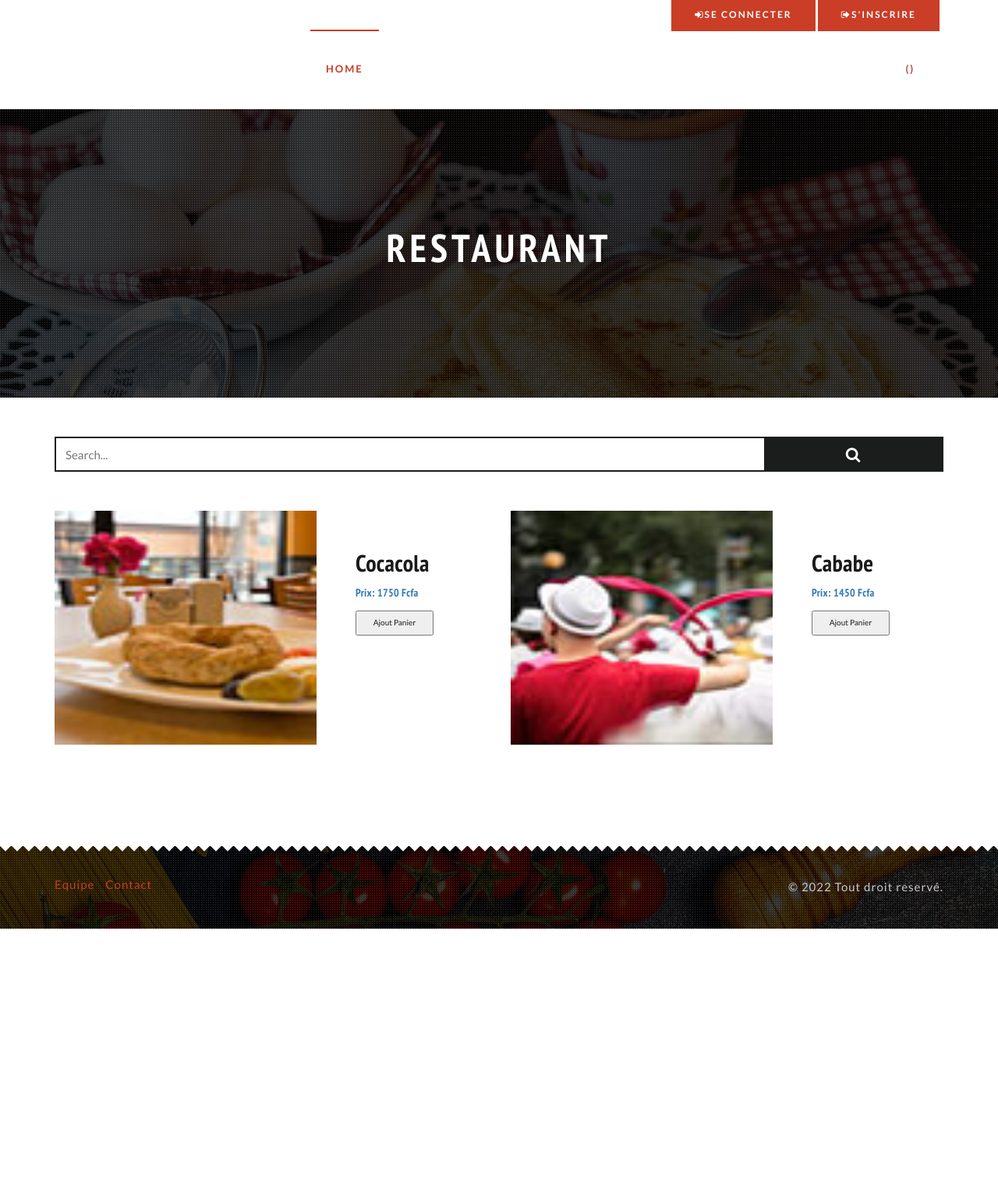
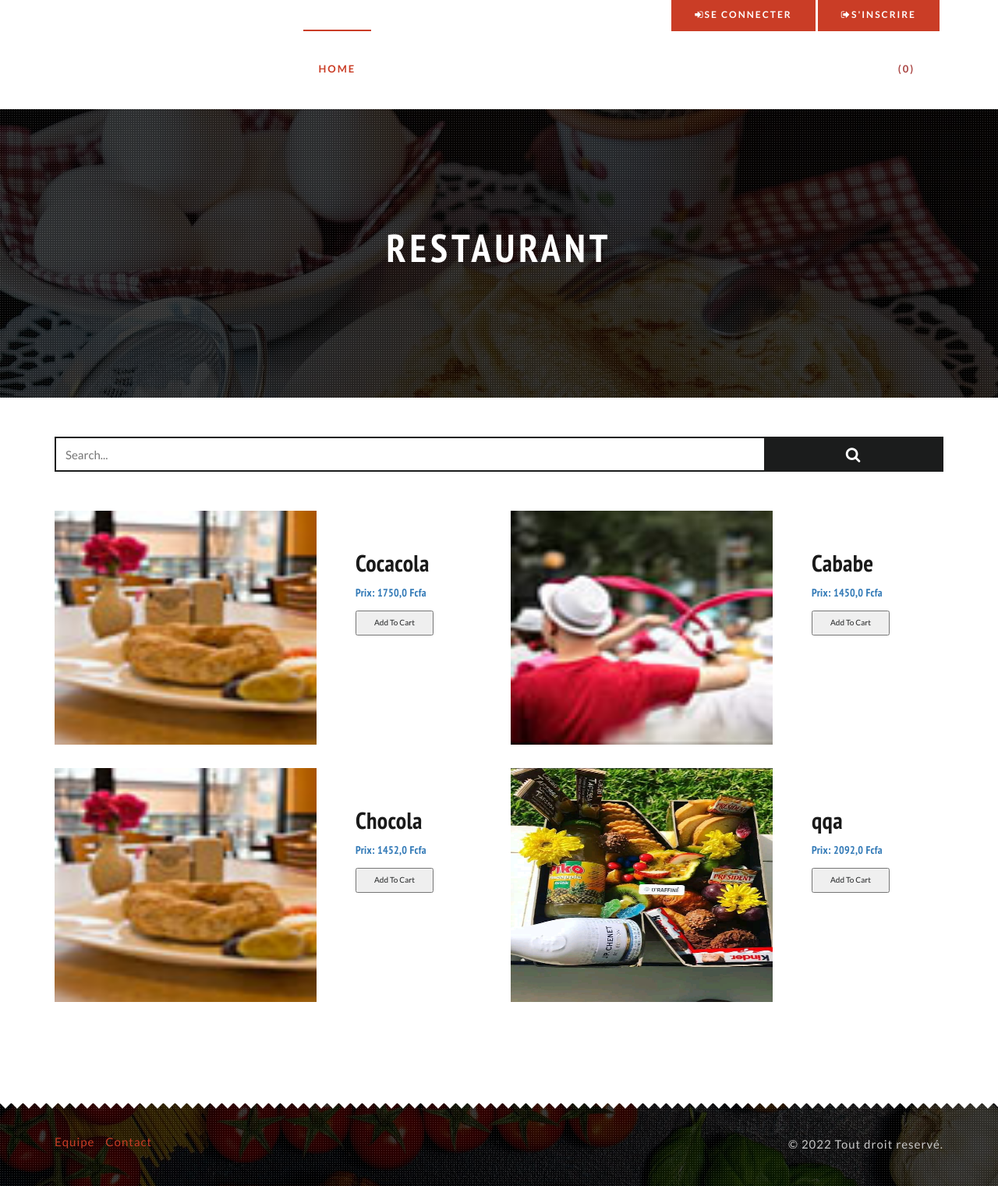
Before and after one commit to fobaAlinetBlaise/Restaurant_django, a Django app: page /menu/ in a window 1280 px wide. Shown: the whole page at 78% size. Before the commit the page ends 1191 px from the top, so only its background shows below. Run offline with Django 4.2, Linux system fonts and the light colour scheme; data comes from the database, SQL or seed files in the repository; tables that the repository leaves empty hold one stand-in row (values such as "Sample post"); some libraries are stand-ins or nearby versions.

Commit message:
Travail sur Panier

```diff
--- a/restaurant/settings.py
+++ b/restaurant/settings.py
@@ -50,6 +50,7 @@
     'django.contrib.staticfiles',
     'restaurant_app',
     'dashboard',
+    'cart',
     'crispy_forms',
     'allauth', # new
     'allauth.account', # new
@@ -81,6 +82,7 @@
                 'django.template.context_processors.request',
                 'django.contrib.auth.context_processors.auth',
                 'django.contrib.messages.context_processors.messages',
+                'cart.context_processor.cart_total_amount',
             ],
         },
     },
@@ -88,6 +90,7 @@
 
 WSGI_APPLICATION = 'restaurant.wsgi.application'
 
+CART_SESSION_ID = 'cart'
 
 # Database
 # https://docs.djangoproject.com/en/4.0/ref/settings/#databases
--- a/restaurant_app/models.py
+++ b/restaurant_app/models.py
@@ -165,10 +165,10 @@
 
 class Menu(models.Model):
     name = models.CharField(max_length = 200,null=False, blank = False)
-    prix = models.IntegerField(default=0, null=False, blank = False)
+    price = models.FloatField(default=0, null=False, blank = False)
     categorie = models.ForeignKey(Categorie, on_delete=models.CASCADE, blank=False, null=False)
     restaurant = models.ForeignKey(User, on_delete=models.CASCADE, blank=False, null=False)
-    photo = models.ImageField(upload_to='images', blank=False, null=False)
+    image = models.ImageField(upload_to='images', blank=False, null=False)
     quantite = models.IntegerField(blank=True, default=1, null=True)
     description = models.TextField(blank=False, null=False)
     Timestamp = models.DateTimeField(auto_now=False, auto_now_add=True)
--- a/restaurant_app/urls.py
+++ b/restaurant_app/urls.py
@@ -1,6 +1,5 @@
 from .views import *
 from django.urls import path
-
 
 urlpatterns = [
     path('', home_view, name= 'home'),
@@ -14,4 +13,15 @@
     path('team/', team_view, name= 'team'),
     path('blog/', blog_view, name= 'blog'),
     path('blog/<slug:slug>/', blog_detail_view, name= 'blogdetail'),
+
+
+    path('cart/add/<int:id>/', cart_add, name='cart_add'),
+    path('cart/item_clear/<int:id>/', item_clear, name='item_clear'),
+    path('cart/item_increment/<int:id>/', item_increment, name='item_increment'),
+    path('cart/item_decrement/<int:id>/', item_decrement, name='item_decrement'),
+    path('cart/cart_clear/', cart_clear, name='cart_clear'),
+    path('cart/cart-detail/', cart_detail,name='cart_detail'),
+
+
+
 ]
--- a/restaurant_app/views.py
+++ b/restaurant_app/views.py
@@ -1,11 +1,13 @@
 from multiprocessing import context
-from re import template
+from tkinter import Menubutton
 from django.http import JsonResponse
 from django.shortcuts import redirect, render, get_object_or_404
 from .forms import *
 from .models import *
 from django.db.models import Q
 from django.contrib import messages
+from django.contrib.auth.decorators import login_required
+from cart.cart import Cart
 
 # Create your views here.
 def home_view(request):
@@ -186,7 +188,73 @@
 
 
 def panier_view(request):
-    cart =Panier.objects.filter(user=request.user)
+    cart =Panier.objects.filter(user=request.user.id)
     context = {'cart':cart}
     template ='cart.html'
     return render(request, template, context)
+
+
+
+
+
+
+
+
+@login_required
+def cart_add(request, id):
+    cart = Cart(request)
+    product = Menu.objects.get(id=id)
+    check = cart.add(product=product)
+    # if check:
+    #     messages.success(request, "Ajouter avec succe")
+    # else:
+    #     messages.error(request, "Le produit existe déjà au panier")
+    return redirect(request.META['HTTP_REFERER'])
+
+
+
+
+@login_required
+def item_clear(request, id):
+    cart = Cart(request)
+    product = Menu.objects.get(id=id)
+    cart.remove(product)
+    if cart:
+        messages.success(request, "Produit supprimé avec succès")
+    else:
+        messages.error(request, "Le produit n'existe pas")
+    return redirect("cart_detail")
+
+
+
+
+@login_required
+def item_increment(request, id):
+    cart = Cart(request)
+    product = Menu.objects.get(id=id)
+    cart.add(product=product)
+    return redirect("cart_detail")
+
+
+@login_required
+def item_decrement(request, id):
+    cart = Cart(request)
+    # if cart == 1:
+    #     return messages.success(request, "La quantité minimum doit être 1")
+
+    product = Menu.objects.get(id=id)
+    cart.decrement(product=product)
+    return redirect("cart_detail")
+
+
+@login_required
+def cart_clear(request):
+    cart = Cart(request)
+    cart.clear()
+    messages.success(request, "Panier supprimé avec succès")
+    return redirect("cart_detail")
+
+
+@login_required
+def cart_detail(request):
+    return render(request, 'cart.html')
--- a/static/assets/js/customer.js
+++ b/static/assets/js/customer.js
@@ -1,4 +1,27 @@
 $(document).ready(function() {
+    $('.increment-btn').click(function(e) {
+        console.log('=========1=========');
+        e.preventDefault();
+        var inc_value = $(this).closest('.menu_data').find('.qty-input').val();
+        var value = parseInt(inc_value, 10);
+        console.log(value);
+        value = isNaN(value) ? 0 : value;
+        if (value < 10) {
+            value++;
+            $(this).closest('.menu_data').find('.qty-input').val(value);
+        }
+    })
+    $('.decrement-btn').click(function(e) {
+        e.preventDefault();
+        console.log('=========2=========');
+        var dec_value = $(this).closest('.menu_data').find('.qty-input').val();
+        var value = parseInt(dec_value, 10);
+        value = isNaN(value) ? 0 : value;
+        if (value > 1) {
+            value--;
+            $(this).closest('.menu_data').find('.qty-input').val(value);
+        }
+    })
     $('.addToCartBtn').click(function(e) {
         e.preventDefault();
 
--- a/templates/header.html
+++ b/templates/header.html
@@ -1,4 +1,5 @@
 {% load static %}
+{% load cart_tag %}
 <!--START TOP AREA-->
 <header class="top-area" id="home">
     <div class="header-top-area">
@@ -58,7 +59,7 @@
                             <li><a href="{% url 'team' %}">team</a></li>
                             <li><a href="{% url 'blog' %}">blog</a></li>
                             <li><a href="{% url 'contact' %}">Contact</a></li>
-                            <li ><a  href="{% url 'cart' %}"><i class="fa fa-shopping-cart"></i><span class="text-danger">()</span></a></li>
+                            <li ><a  href="{% url 'cart_detail' %}"><i class="fa fa-shopping-cart"></i><span class="text-danger">({{request.session.cart|length}})</span></a></li>
                         </ul>
                     </div>
                 </div>
--- a/templates/index.html
+++ b/templates/index.html
@@ -40,12 +40,12 @@
                                 <input type="hidden" value="{{men.id}}" class="menu_id">
                                 <div class="single-promotions">
                                     <div class="promotions-img">
-                                        <img src="{{men.photo.url}}" style="width:400px; height:300px " alt="">
+                                        <img src="{{men.image.url}}" style="width:400px; height:300px " alt="">
                                     </div>
                                     <div class="promotions-details">
                                         <h3>{{men.name}}</h3>
-                                        <h5 class="text-primary">Prix: {{men.prix}} Fcfa</h5>
-                                        <button class="read-more addToCartBtn"  style="font-size: 10px;width: 100px;">Ajout Panier</button>
+                                        <h5 class="text-primary">Prix: {{men.price}} Fcfa</h5>
+                                        <button class="read-more"   style="font-size: 10px;width: 100px;"><a href="{% url 'cart_add' men.id %}">Add To Cart</a></button>
                                     </div>
                                 </div>
                                  </form>
--- a/templates/menu.html
+++ b/templates/menu.html
@@ -28,29 +28,23 @@
         </div>
         <div class="row">
             <div class="col-md-12 col-lg-12 col-sm-12 col-xs-12">
-
-
                 <div class="row">
                     <div class="container wow fadeIn">
-                        {% comment %} menu_data est use dans customer.js {% endcomment %}
+                        <div class="text-center">{% include 'message.html' %}</div>
                         <div class="row menu_data">
                             {% for men in menus %}
                             <div class="col-md-6 col-lg-6 col-sm-6 col-xs-6" style="margin-bottom:30px">
-                                {% comment %} menu_id est use dans customer.js {% endcomment %}
-                                <form class="menu_data" method="POST">
-                                {% csrf_token %}
                                 <input type="hidden" value="{{men.id}}" class="menu_id">
                                 <div class="single-promotions">
                                     <div class="promotions-img">
-                                        <img src="{{men.photo.url}}" style="width:400px; height:300px " alt="">
+                                        <img src="{{men.image.url}}" style="width:400px; height:300px " alt="">
                                     </div>
                                     <div class="promotions-details">
                                         <h3>{{men.name}}</h3>
-                                        <h5 class="text-primary">Prix: {{men.prix}} Fcfa</h5>
-                                        <button class="read-more addToCartBtn"  style="font-size: 10px;width: 100px;">Ajout Panier</button>
+                                        <h5 class="text-primary">Prix: {{men.price}} Fcfa</h5>
+                                        <button class="read-more"  style="font-size: 10px;width: 100px;"><a href="{% url 'cart_add' men.id %}">Add To Cart</a></button>
                                     </div>
                                 </div>
-                            </form>
                             </div>
                             {% endfor %}
                         </div>
```
Also changed, not shown: dashboard/views.py (+33 -0 lines), templates/cart.html (+88 -19 lines), db.sqlite3, media_cdn/images/1632574198335.jpg (added), media_cdn/images/2_Yc07bjO_GqMf7sQ.jpg (added), restaurant_app/migrations/0006_rename_photo_menu_image_rename_prix_menu_price.py (added), restaurant_app/migrations/0007_alter_menu_price.py (added).
